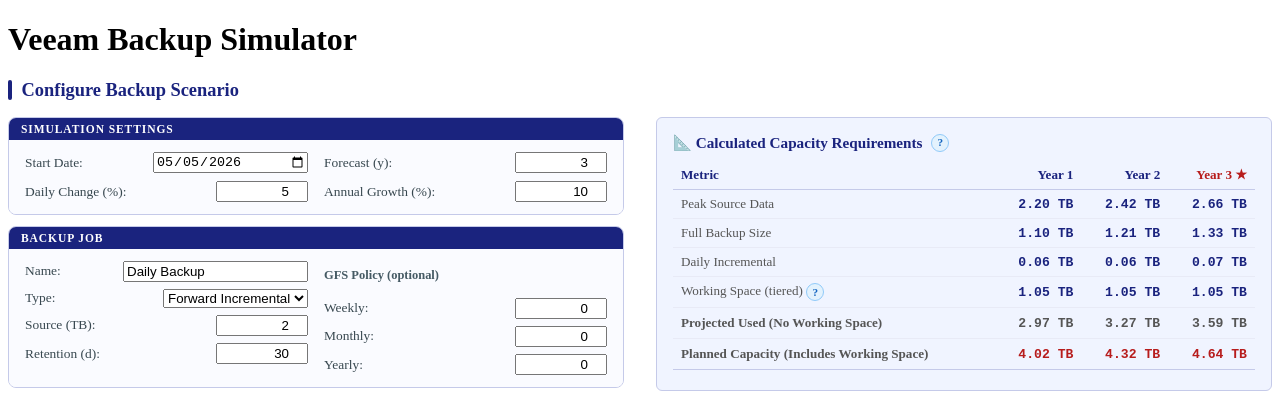
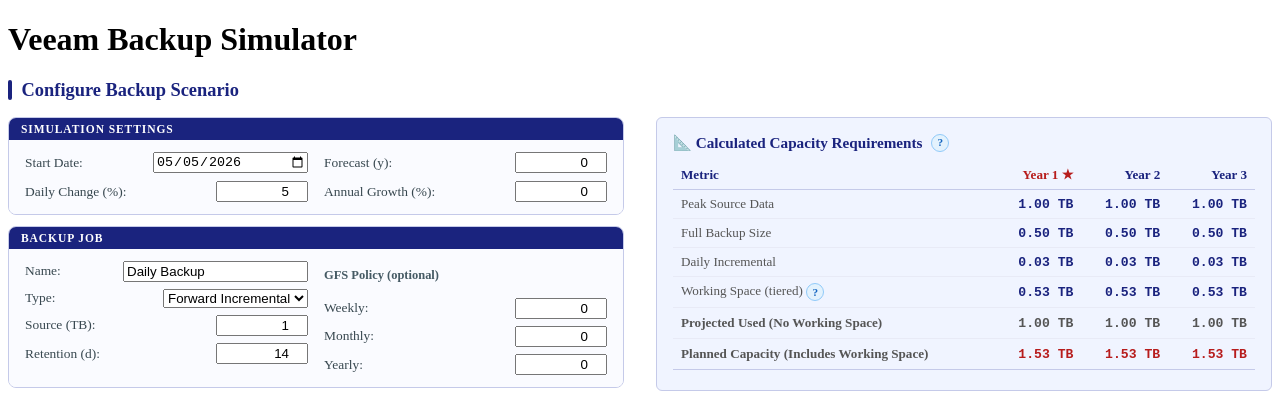
Before and after one commit to rbrambley/veeam-repos-simulator, a React (Vite) app: page / in a window 1280 px wide. Shown: the top 397 px of the page. Built offline with nearby package versions, Linux system fonts and the light colour scheme.

Commit message:
Apply Veeam calculator defaults as project UI defaults
- Source data: 1 TB (was 2 TB)
- Retention: 14 days (was 30)
- Forecast years: 0 (was 3)
- Annual growth: 0% (was 10%)
- All other inputs match Veeam calc (5% daily change, 0 GFS, 50% compression)

```diff
--- a/src/App.tsx
+++ b/src/App.tsx
@@ -16,12 +16,12 @@
       name: 'Daily Backup',
       type: 'ForwardIncremental',
       repositoryId: 'repo1',
-      sourceDataTB: 2,
+      sourceDataTB: 1,
       dailyChangeRatePct: 5,
-      annualGrowthRatePct: 10,
-      forecastYears: 3,
+      annualGrowthRatePct: 0,
+      forecastYears: 0,
       schedule: { frequency: 'Daily', timeOfDay: '02:00' },
-      retention: { restorePoints: 30, slaDays: 30 },
+      retention: { restorePoints: 14, slaDays: 14 },
     },
   ],
   chains: [],
--- a/src/components/InputForm.tsx
+++ b/src/components/InputForm.tsx
@@ -13,11 +13,11 @@
   const [repoType, setRepoType] = useState<RepositoryType>(simState.repositories[0]?.type || 'DAS');
   const [jobName, setJobName] = useState(simState.jobs[0]?.name || 'Daily Backup');
   const [jobType, setJobType] = useState<BackupJobType>(simState.jobs[0]?.type || 'ForwardIncremental');
-  const [sourceDataTB, setSourceDataTB] = useState(simState.jobs[0]?.sourceDataTB || 2);
+  const [sourceDataTB, setSourceDataTB] = useState(simState.jobs[0]?.sourceDataTB || 1);
   const [dailyChangeRate, setDailyChangeRate] = useState(simState.jobs[0]?.dailyChangeRatePct ?? 5);
-  const [annualGrowthRate, setAnnualGrowthRate] = useState(simState.jobs[0]?.annualGrowthRatePct ?? 10);
-  const [forecastYears, setForecastYears] = useState(simState.jobs[0]?.forecastYears ?? 3);
-  const [retention, setRetention] = useState(simState.jobs[0]?.retention.restorePoints || 30);
+  const [annualGrowthRate, setAnnualGrowthRate] = useState(simState.jobs[0]?.annualGrowthRatePct ?? 0);
+  const [forecastYears, setForecastYears] = useState(simState.jobs[0]?.forecastYears ?? 0);
+  const [retention, setRetention] = useState(simState.jobs[0]?.retention.restorePoints || 14);
   const [gfsWeekly, setGfsWeekly] = useState(simState.jobs[0]?.gfsPolicy?.weekly || 0);
   const [gfsMonthly, setGfsMonthly] = useState(simState.jobs[0]?.gfsPolicy?.monthly || 0);
   const [gfsYearly, setGfsYearly] = useState(simState.jobs[0]?.gfsPolicy?.yearly || 0);
```
